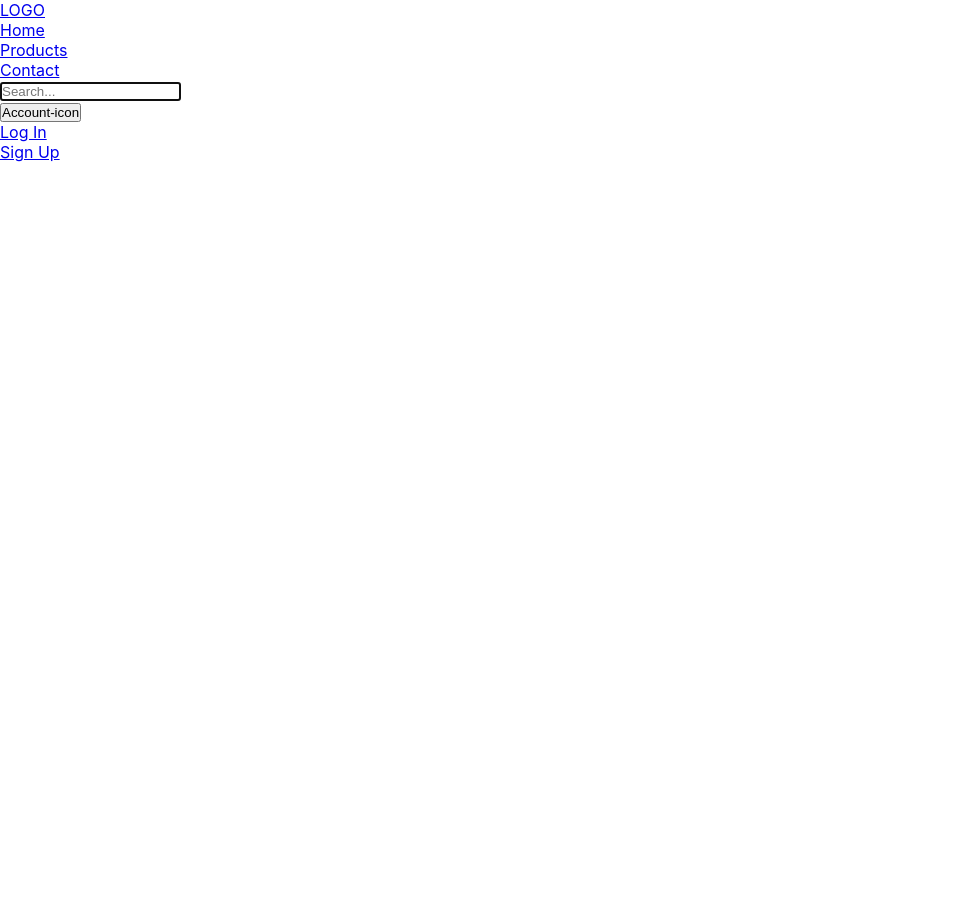
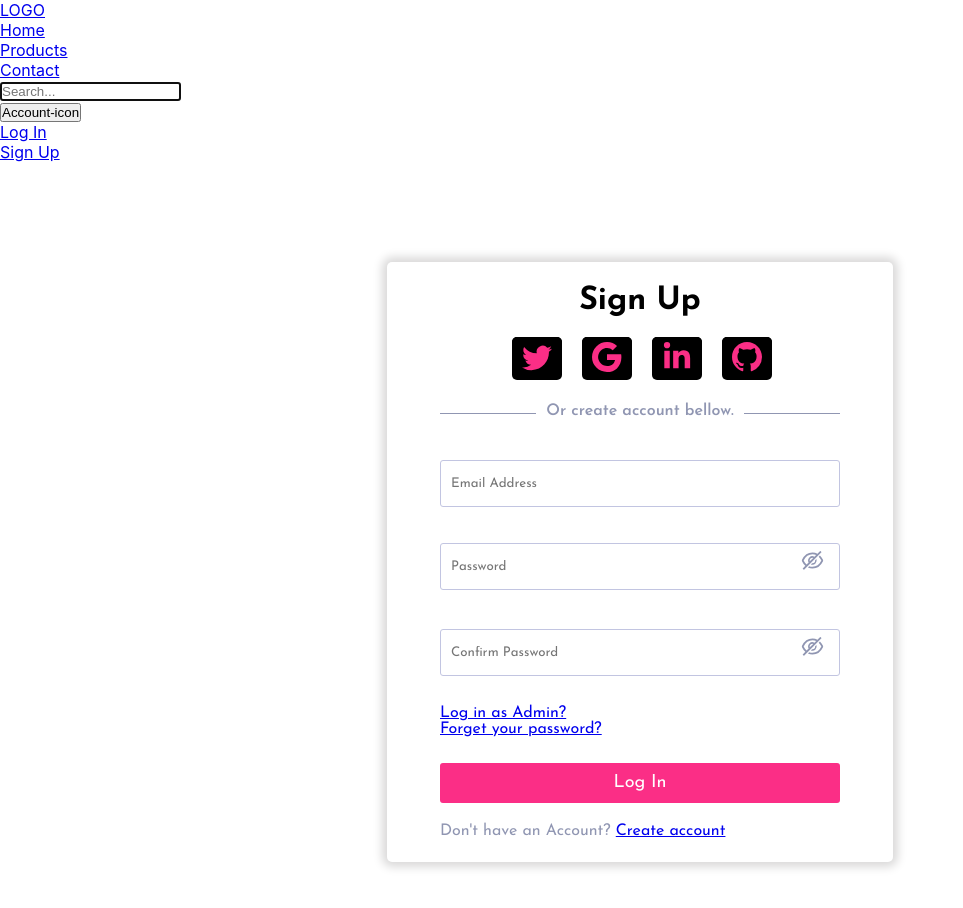
Before and after one commit to JinleYe/online_store, a React (Create React App) app in the folder frontend/: page /signup in a window 1280 px wide. Shown: the top 908 px of the page, without its empty margins (0-963 px from the left). Before the commit the page ends 800 px from the top, so only its background shows below. Built offline with nearby package versions, Linux system fonts and the light colour scheme.

Commit message:
making the sign up page

```diff
--- a/frontend/src/containers/Login.css
+++ b/frontend/src/containers/Login.css
@@ -15,7 +15,8 @@
     margin-top:100px;
 
     width: 400px;
-    min-height: 474px;
+    /* min-height: 474px; */
+    min-height: 300px;
 
     /* width:360px; */
     border: solid transparent;
@@ -267,7 +268,7 @@ box-shadow: 0 8px 6px -6px rgb(126, 126, 126); */
     border-radius: 3px;
     border-color: #C2C5E1;
     border-width: 1px;
-    margin-bottom: 20px;
+    margin-top: 10px;
 
     font-family: 'Josefin Sans';
 
@@ -278,7 +279,7 @@ box-shadow: 0 8px 6px -6px rgb(126, 126, 126); */
     background-color:transparent;
     position: relative;
     left:90%;
-    bottom: 11%;
+    bottom: 7%;
  }
 
  .password-eye{
--- a/frontend/src/containers/Login.js
+++ b/frontend/src/containers/Login.js
@@ -54,7 +54,7 @@ const Login = ({isLogin, setIsLogin, currUser, setCurrUser}) => {
     return (
         <div className="sign-up-container">
             <form className="sign-up-form">
-            <h1 className="sign-up-title">Login</h1>
+            <h1 className="sign-up-title">Log In</h1>
 
                 <div className="other-sign-up">
 
--- /dev/null
+++ b/frontend/src/containers/SignUp.css
@@ -0,0 +1,3 @@
+.new-user-email-input{
+    padding-top: 10px;
+}
--- a/frontend/src/containers/SignUp.js
+++ b/frontend/src/containers/SignUp.js
@@ -1,7 +1,162 @@
+import { useNavigate } from "react-router-dom";
+import { useEffect, useRef, useState } from "react";
+import {BsGoogle, BsTwitter, BsGithub} from 'react-icons/bs';
+import {FaLinkedinIn} from 'react-icons/fa';
+import {AiOutlineEyeInvisible, AiOutlineEye} from 'react-icons/ai';
+import './SignUp.css';
+
 const SignUp = () => {
 
+
+    const inputNewEmail = useRef();
+    const inputNewPassword = useRef();
+    const inputNewUserName = useRef();
+
+
+    const [allUsers, setAllUsers] = useState([]);
+
+    // setting hook for sign up process
+    const [allowedSignup, setAllowedSignup] = useState([false, false, false]);
+
+    // setting hook for password shown or not
+    const [passwordShown, setPasswordShown] = useState(false);
+
+    // show password or not
+    const handlePasswordShown = (event) => {
+        event.preventDefault();
+        setPasswordShown(!passwordShown);
+    }
+
+    // handle sign up
+    const handleSignUp = () => {
+
+    }
+
+    //--------------checking sign up progress----------------------
+
+    // check if it is the right format of email address
+    const handleCorrectEmail = () => {
+        // initialise a checker, index 1
+        let userEmailChecker = [false, allowedSignup[1], allowedSignup[2]];
+
+        if (!inputNewEmail.current.value.includes("@")) {
+            document.querySelector('.new-user-email-input').innerHTML = "Please put in the correct email"
+
+            // didn't pass the email checker
+            setAllowedSignup(userEmailChecker);
+        }
+        else {
+            document.querySelector('.new-user-email-input').innerHTML = "";
+
+            // pass email checker
+            userEmailChecker = [true, allowedSignup[1], allowedSignup[2]];
+            setAllowedSignup(userEmailChecker);
+
+        }
+    }
+
+
+    // check if the password is strong enough or not
+    const handlePasswordChecker = () => {
+
+        // initialise a checker, index 2
+        let userPasswordChecker = [allowedSignup[0], false, allowedSignup[2]];
+
+        const specialSymbol = ['~', '`', '!', '@', '#', '$', '%', '^', '&', '*', '(', ')', '_', '-',
+                                '+', '=', '{', '[', '}', ']', '|', '"', '<', '>', '.', '?', '/'];
+
+        if (inputNewPassword.current.value == '1234' || inputNewPassword.current.value == 'abc'
+            || inputNewPassword.current.value.length < 8) {
+            document.querySelector('.new-user-password-input').innerHTML = ``;
+
+            // didn't pass the password checker
+            setAllowedSignup(userPasswordChecker);
+        }
+        else if (specialSymbol.filter(s => inputNewPassword.current.value.includes(s)).length == 0) {
+            document.querySelector('.new-user-password-input').innerHTML = ``;
+
+            // didn't pass the password checker
+            setAllowedSignup(userPasswordChecker);
+        }
+        else {
+            document.querySelector('.new-user-password-input').innerHTML = ``;
+
+            // pass password checker
+            userPasswordChecker = [allowedSignup[0], allowedSignup[1], true];
+            setAllowedSignup(userPasswordChecker);
+
+        }
+    }
+
     return (
-        <></>
+        <div className="sign-up-container">
+            <form className="sign-up-form">
+            <h1 className="sign-up-title">Sign Up</h1>
+
+                <div className="other-sign-up">
+
+                <ul>
+                <li>
+                    <a href="wwww.twitter.com" className="button-a-tag">
+                    <button className="other-sign-up-button-twitter"><BsTwitter className="other-sign-up-icons-twitter"/>
+                    </button>
+                    </a>
+                </li>
+                <li>
+                    <a href="wwww.google.co.uk" className="button-a-tag">
+                    <button className="other-sign-up-button-google"><BsGoogle className="other-sign-up-icons-google"/>
+                    </button></a>
+                </li>
+                <li>
+                    <a href="wwww.linkedin.com" className="button-a-tag">
+                    <button className="other-sign-up-button-linkedin"><FaLinkedinIn className="other-sign-up-icons-linkedin"/>
+                    </button></a>
+                </li>
+                <li>
+                    <a href="wwww.github.com" className="button-a-tag">
+                    <button className="other-sign-up-button-github"><BsGithub className="other-sign-up-icons-github"/>
+                    </button></a>
+                </li>
+                </ul>
+                </div>
+                <p className="or-line"><span>Or create account bellow.</span></p>
+
+                <br/>
+
+                <input type="text" placeholder="Email Address" ref={inputNewEmail}
+                                   onChange={handleCorrectEmail} className="sign-up-input-box"/>
+                <p className='new-user-email-input'></p>
+                <br/>
+
+                <input  type={passwordShown? "text" : "password"} placeholder="Password" ref={inputNewPassword}
+                        onChange={handlePasswordChecker} className="sign-up-input-box"/><br/>
+                <button onClick={handlePasswordShown} className="password-shown-button">{passwordShown? <AiOutlineEye className="password-eye"/> : <AiOutlineEyeInvisible className="password-eye"/> }
+                </button>
+                {/* <div className='password-div'></div> */}
+                <br/>
+                <input  type={passwordShown? "text" : "password"} placeholder="Confirm Password" ref={inputNewPassword}
+                        onChange={handlePasswordChecker} className="sign-up-input-box"/><br/>
+                <button onClick={handlePasswordShown} className="password-shown-button">{passwordShown? <AiOutlineEye className="password-eye"/> : <AiOutlineEyeInvisible className="password-eye"/> }
+                </button>
+                <br/>
+
+                <a href="#" className="link-a-tag">Log in as Admin?</a>
+                <br/>
+
+                <a href="#" className="link-a-tag">Forget your password?</a>
+                <br/>
+
+                <div>
+                <br/>
+
+                <button onClick={handleSignUp} className='sign-up-btn'>Log In</button>
+                </div>
+                <p className="go-to-signup">Don't have an Account?&nbsp;
+                    <a href="/account" className="link-a-tag">Create account</a></p>
+
+            </form>
+
+        </div>
     )
 }
 
```
Also changed, not shown: 1 other file (tests, documents, lock files or other folders).
